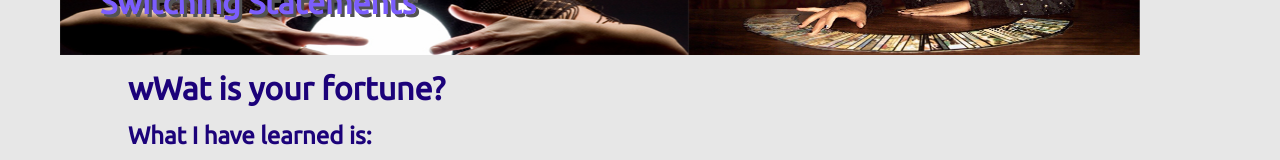
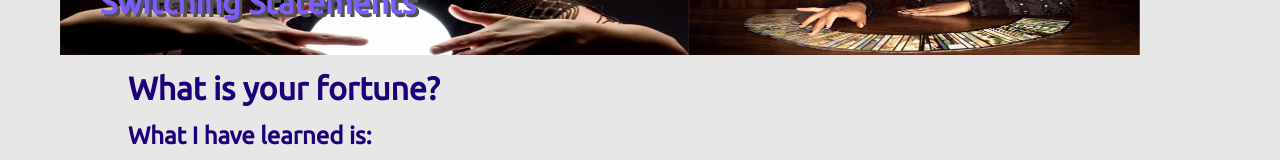
Before and after one commit to PirateTurner1/04-fortuneTeller, a plain HTML site: page index.html in a window 1280 px wide. Shown: the part 145-305 px from the top of the page. Drawn offline with Linux system fonts and the light colour scheme.

Commit message:
i saw that...fix.

```diff
--- a/index.html
+++ b/index.html
@@ -15,7 +15,7 @@
         <h2 id="slogan"></h2>
     </header>
     <main id="pageName">
-        <h1>wWat is your fortune?</h1>
+        <h1>What is your fortune?</h1>
 
         <h2>What I have learned is:</h2>
         <ul class = "objective">
```
